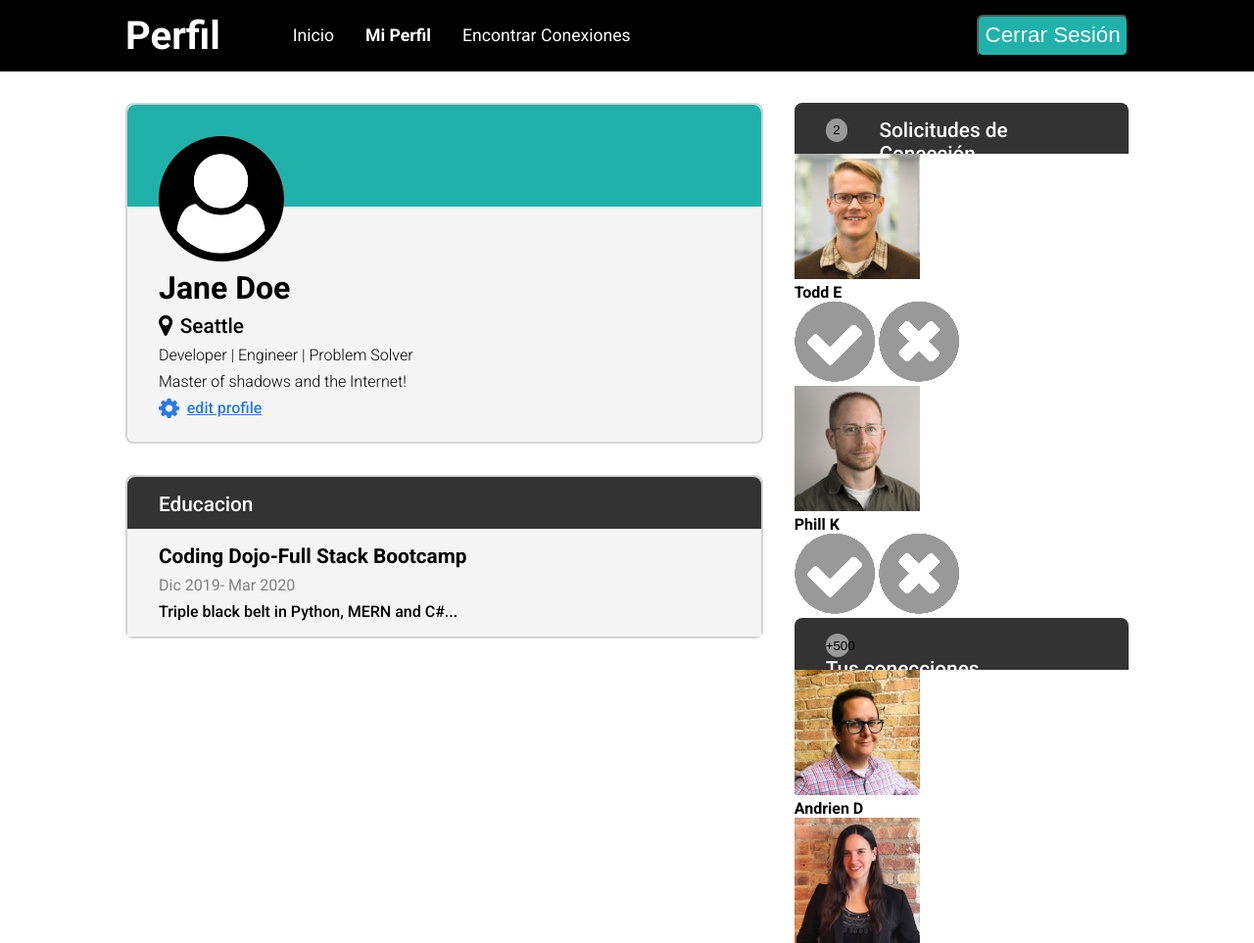
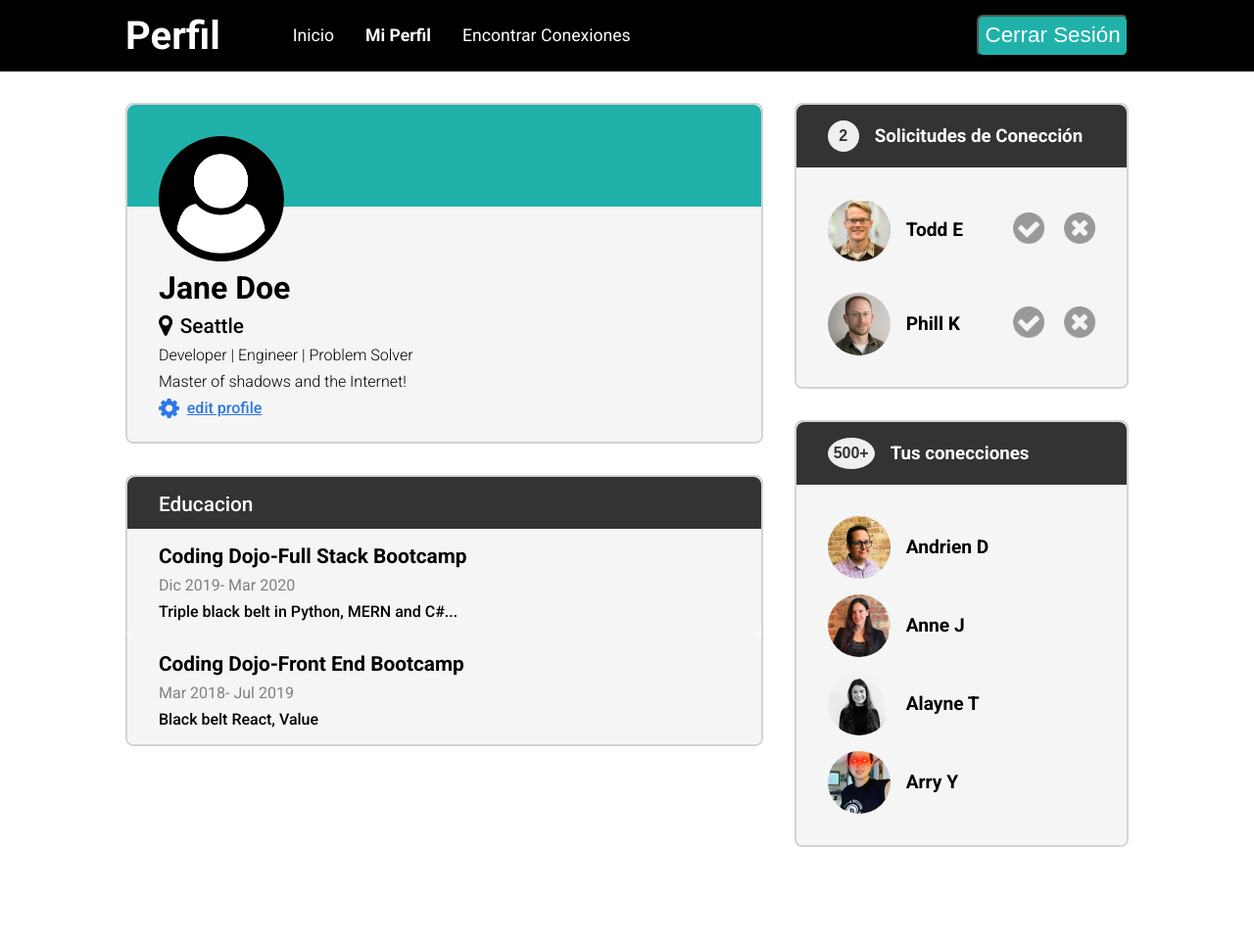
Before and after one commit to carolinaorellana/pagina_perfil, a plain HTML site: page index.html in a window 1280 px wide. Shown: the top 963 px of the page at 98% size. After the commit the page ends 929 px from the top, so only its background shows below. Drawn offline with Linux system fonts and the light colour scheme.

Commit message:
perfil terminado, revisar html validador pendiente

```diff
--- a/assets/css/estilos.css
+++ b/assets/css/estilos.css
@@ -127,6 +127,7 @@ section{
 .infoEducacion{
     background-color: whitesmoke;
     padding: 1rem 2rem 1rem 2rem ;
+    border-radius: 0rem 0rem 0.5rem 0.5rem;
 }
 .infoEducacion h4{
     font-size: 1.3rem;
@@ -147,14 +148,69 @@ aside{
     flex:1;
 }
 /*Solicitudes*/
-#solicitudes .titular{
+#solicitudes, #conecciones{
+    border: solid 2px lightgrey;
+    border-radius: 0.5rem;
+    margin-bottom: 2rem;
+}
+.titular2{
+    background-color: #333333;
+    height: auto;
+    padding: 1rem 2rem 1rem 2rem;
+    border-radius: 0.5rem 0.5rem 0rem 0rem;
     display: flex;
+    align-items: center;
 }
-.titular button{
-    background-color: #999999;
-    height: 1.5rem;
-    width: 1.5rem;
+.boton1 button{
+    height: 2rem;
+    width: 2rem;
+    border-radius: 50%;
     border: none;
+    font-size: 1rem;
+    font-weight: 700;
+    color: #333333;;
+}
+.titular2 h3{
+    color: white;
+    margin-left: 1rem;
+    text-align: center;
+}
+.infoSolicitudes{
+    background-color: whitesmoke;
+    padding: 1rem 2rem 1rem 2rem ;
+    border-radius: 0rem 0rem 0.5rem 0.5rem;
+}
+.persona1 {
+    display: flex;
+    justify-content: space-between;
+    align-items: center;
+
+}
+.infoPersona{
+    display: flex;
+    align-items: center;
+    font-size: 1.2rem;
+    margin-block: 1rem;
+}
+.infoPersona img{
     border-radius: 50%;
-    margin-right: 2rem;
+    width: 4rem;
+    height: 4rem;
+    margin-right: 1rem;
 }
+.iconoSolicitudes img{
+    width: 2rem;
+    height: 2rem;
+    margin-left: 1rem;
+}
+/*Conecciones*/
+/* se usaron las mismas propiedades de la tarjeta Solicitudes, sólo cambio el boton*/
+.boton2 button{
+    height: 2rem;
+    width: 3rem;
+    border-radius: 50%;
+    border: none;
+    font-size: 1rem;
+    font-weight: 700;
+    color: #333333;;
+}
--- a/index.html
+++ b/index.html
@@ -63,57 +63,69 @@
                         <h5>Dic 2019- Mar 2020</h5>
                         <p>Triple black belt in Python, MERN and C#...</p>
                     </div>
+                    <div class="infoEducacion">
+                        <h4>Coding Dojo-Front End Bootcamp</h4>
+                        <h5>Mar 2018- Jul 2019</h5>
+                        <p>Black belt React, Value</p>
+                    </div>
                 </div>
             </section>
             <aside>
+
                 <div id="solicitudes">
-                    <div class="titular">
-                        <button> 2 </button>
+                    <div class="titular2">
+                        <!--Este contenedor div hace que el boton circular no pierda la forma en formatos responsive-->
+                        <div class="boton1">
+                            <button> 2 </button>
+                        </div>
                         <h3>Solicitudes de Conección</h3>
                     </div>
-                    <div class="infoAside">
-                        <div class="solicitud">
-                            <div class="persona">
+                    <div class="infoSolicitudes">
+                        <div class="persona1">
+                            <div class="infoPersona">
                                 <img src="assets/img/todd-s.jpg" alt="Perfil Todd">
                                 <h4>Todd E</h4>
                             </div>
-                            <div class="agregar">
+                            <div class="iconoSolicitudes">
                                 <img src="assets/iconos/accept-circle.png" alt="Icono Agregar">
                                 <img src="assets/iconos/close-circle.png" alt="Icono Rechazar">
                             </div>
                         </div>
-                        <div class="solicitud">
-                            <div class="persona">
-                                <img src="assets/img/phil-s.jpg" alt="Perfil Todd">
+                        <div class="persona1">
+                            <div class="infoPersona">
+                                <img src="assets/img/phil-s.jpg" alt="Perfil Phil">
                                 <h4>Phill K</h4>
                             </div>
-                            <div class="agregar">
+                            <div class="iconoSolicitudes">
                                 <img src="assets/iconos/accept-circle.png" alt="Icono Agregar">
                                 <img src="assets/iconos/close-circle.png" alt="Icono Rechazar">
                             </div>
                         </div>
                     </div>
                 </div>
-                <div class="conecciones">
-                    <div class="titular">
-                        <button> +500</button>
+                <div id="conecciones">
+                    <div  class="titular2">
+                        <!--Este contenedor div hace que el boton circular no pierda la forma en formatos responsive-->
+                        <div class="boton2">
+                            <button>500+</button>
+                        </div>
                         <h3>Tus conecciones</h3>
                     </div>
-                    <div class="infoAside">
-                        <div class="persona">
-                            <img src="assets/img/adrien-s.jpg" alt="Perfil Todd">
+                    <div class="infoSolicitudes">
+                        <div class="infoPersona">
+                            <img src="assets/img/adrien-s.jpg" alt="Perfil Adrien">
                             <h4>Andrien D</h4>
                         </div>
-                        <div class="persona">
-                            <img src="assets/img/anne-s.jpg" alt="Perfil Todd">
+                        <div class="infoPersona">
+                            <img src="assets/img/anne-s.jpg" alt="Perfil Anne">
                             <h4>Anne J</h4>
                         </div>
-                        <div class="persona">
-                            <img src="assets/img/alayne-s.jpg" alt="Perfil Todd">
+                        <div class="infoPersona">
+                            <img src="assets/img/alayne-s.jpg" alt="Perfil Alayne">
                             <h4>Alayne T</h4>
                         </div>
-                        <div class="persona">
-                            <img src="assets/img/arry-s.jpg" alt="Perfil Todd">
+                        <div class="infoPersona">
+                            <img src="assets/img/arry-s.jpg" alt="Perfil Arry">
                             <h4>Arry Y</h4>
                         </div>
                     </div>
```
